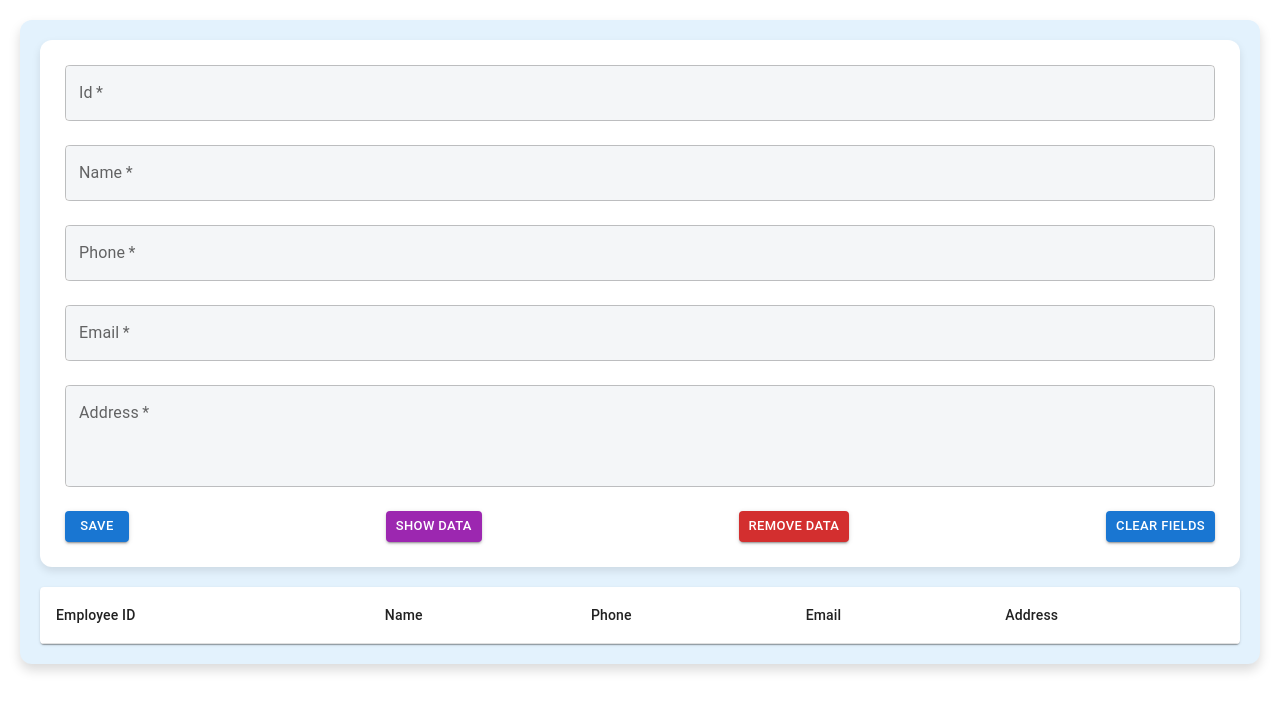
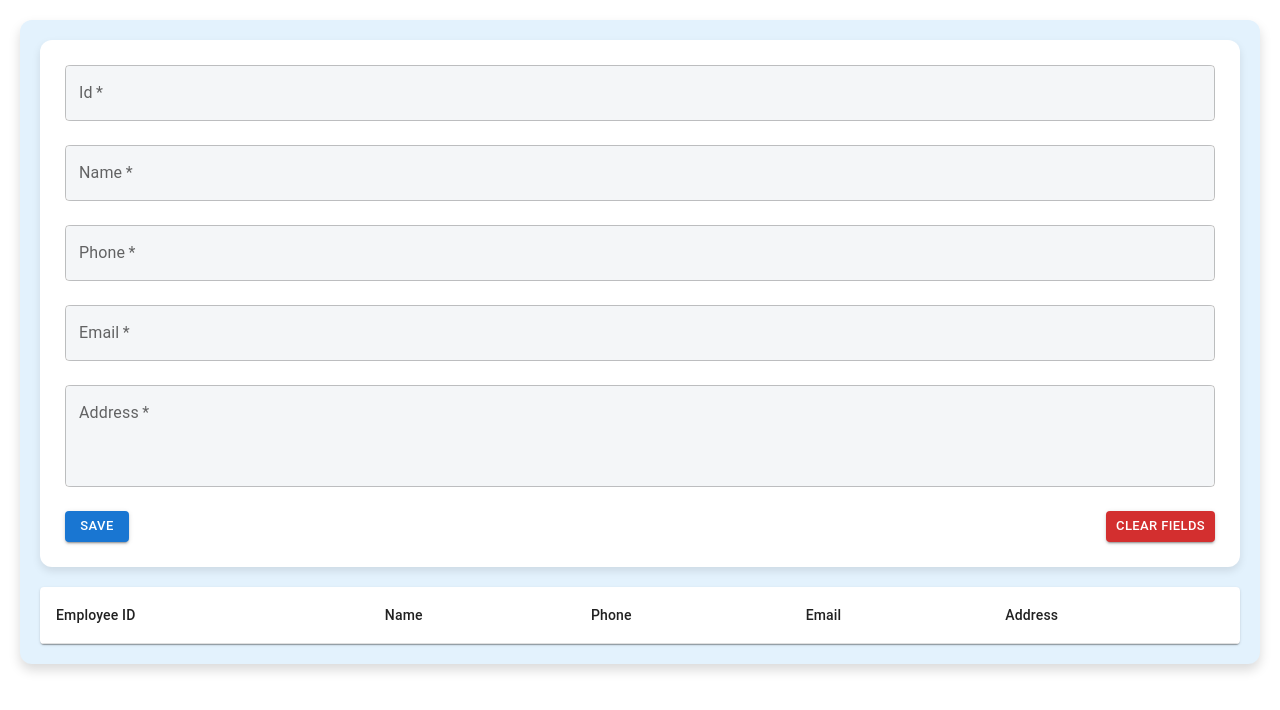
Before and after one commit to n1th1n-19/Workshop-project, a React (Create React App) app in the folder localstorage/: page / in a window 1280 px wide. Shown: the top 710 px of the page. Built offline with nearby package versions, Linux system fonts and the light colour scheme.

Commit message:
Add edit functionality to LocalStorage component for improved data management

```diff
--- a/localstorage/src/Components/LocalStorage.jsx
+++ b/localstorage/src/Components/LocalStorage.jsx
@@ -26,6 +26,7 @@ export default function LocalStorage() {
   });
 
   const [tableData, setTableData] = useState([]);
+  const [editIndex, setEditIndex] = useState(null); // Track index of the row being edited
 
   // Load data from localStorage on component mount
   useEffect(() => {
@@ -41,11 +42,21 @@ export default function LocalStorage() {
   };
 
   const handleSave = () => {
-    // Add formData to the tableData array
+    if (editIndex !== null) {
+      // If editing, update the specific row
+      const updatedData = [...tableData];
+      updatedData[editIndex] = formData;
+      setTableData(updatedData);
+      localStorage.setItem("formData", JSON.stringify(updatedData));
+      alert("Row updated successfully!");
+      setEditIndex(null); // Reset editIndex
+    } else {
+      // If not editing, add new data
       const updatedData = [...tableData, formData];
       setTableData(updatedData);
       localStorage.setItem("formData", JSON.stringify(updatedData));
       alert("Form data saved successfully!");
+    }
     // Clear form after saving
     setFormData({
       emp_id: "",
@@ -56,20 +67,16 @@ export default function LocalStorage() {
     });
   };
 
-  const handleShowData = () => {
-    const storedData = localStorage.getItem("formData");
-    if (storedData) {
-      setTableData(JSON.parse(storedData));
-      alert("Data loaded successfully!");
-    } else {
-      alert("No data found in localStorage!");
-    }
+  const handleEdit = (index) => {
+    setFormData(tableData[index]); // Prepopulate form fields with the row's data
+    setEditIndex(index); // Set the index of the row being edited
   };
 
-  const handleRemoveData = () => {
-    localStorage.removeItem("formData");
-    setTableData([]);
-    alert("Stored data removed successfully!");
+  const handleDelete = (index) => {
+    const updatedData = tableData.filter((_, i) => i !== index);
+    setTableData(updatedData);
+    localStorage.setItem("formData", JSON.stringify(updatedData));
+    alert("Row deleted successfully!");
   };
 
   const handleClearFields = () => {
@@ -80,14 +87,8 @@ export default function LocalStorage() {
       email: "",
       address: "",
     });
+    setEditIndex(null); // Reset editIndex
     alert("Form fields cleared!");
-  };
-
-  const handleDelete = (index) => {
-    const updatedData = tableData.filter((_, i) => i !== index);
-    setTableData(updatedData);
-    localStorage.setItem("formData", JSON.stringify(updatedData));
-    alert("Row deleted successfully!");
   };
 
   return (
@@ -196,27 +197,11 @@ export default function LocalStorage() {
               size="small"
               onClick={handleSave}
             >
-              Save
-            </Button>
-            <Button
-              variant="contained"
-              color="secondary"
-              size="small"
-              onClick={handleShowData}
-            >
-              Show Data
+              {editIndex !== null ? "Update" : "Save"}
             </Button>
             <Button
               variant="contained"
               color="error"
-              size="small"
-              onClick={handleRemoveData}
-            >
-              Remove Data
-            </Button>
-            <Button
-              variant="contained"
-              color="primary"
               size="small"
               onClick={handleClearFields}
             >
@@ -234,7 +219,6 @@ export default function LocalStorage() {
               <TableCell>Phone</TableCell>
               <TableCell>Email</TableCell>
               <TableCell>Address</TableCell>
-
             </TableRow>
           </TableHead>
           <TableBody>
@@ -249,7 +233,7 @@ export default function LocalStorage() {
                 <TableCell>{row.email}</TableCell>
                 <TableCell>{row.address}</TableCell>
                 <TableCell>
-                  <IconButton>
+                  <IconButton onClick={() => handleEdit(index)}>
                     <EditIcon color="success" />
                   </IconButton>
                 </TableCell>
```
Lines whose indentation alone changed are shown as unchanged.
